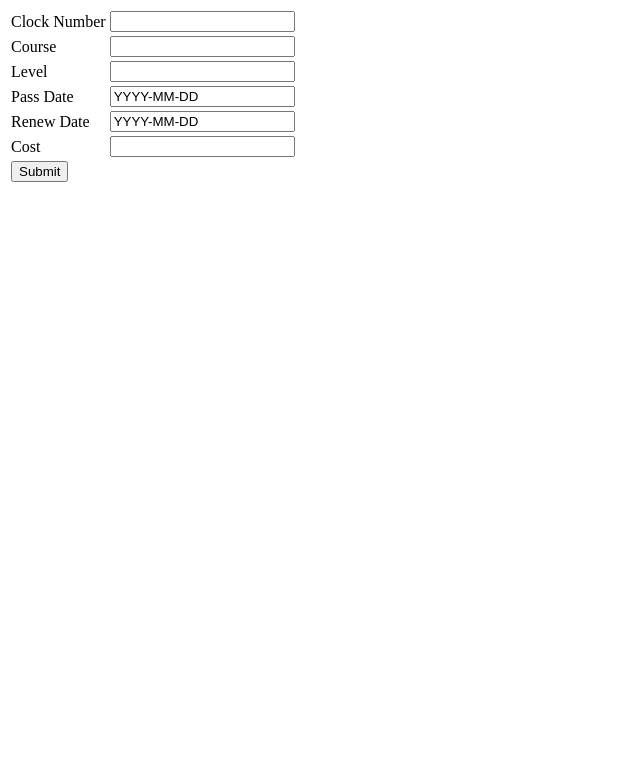
After one commit to Jack-D1/Training-List, a PHP site: page /addTraining.php in a window 1280 px wide. The commit adds this page. Shown: the top 783 px of the page, without its empty margins (0-640 px from the left). Run offline with PHP 8.4, Linux system fonts and the light colour scheme.

Commit message:
Added Training Addition Ability

```diff
--- a/AddEmployee.php
+++ b/AddEmployee.php
@@ -1,6 +1,5 @@
 <?php
 include("check.php");
-include("connection.php");
 ?>
 
 <!DOCTYPE html>
--- a/UserAddingPage.php
+++ b/UserAddingPage.php
@@ -67,7 +67,7 @@ include("check.php");
 
         if (name) {
             $.ajax({
-                type: 'post',
+                //type: 'post',
                 url: 'checkuname.php',
                 data: {
                     user_name: name,
--- /dev/null
+++ b/addTraining.php
@@ -0,0 +1,96 @@
+<?php
+include("connection.php");
+?>
+
+<html xmlns="http://www.w3.org/1999/xhtml">
+<head>
+    <title>Add Training</title>
+</head>
+<body>
+    <form method="post" onsubmit="addTrain();">
+        <table>
+            <tr>
+                <td>Clock Number</td>
+                <td>
+                    <input type="text" name="clockno" id="clock" value="" required />
+                </td>
+            </tr>
+            <tr>
+                <td>Course</td>
+                <td>
+                    <input type="text" name="course" id="course" value="" required />
+                </td>
+            </tr>
+            <tr>
+            <td>Level</td>
+                <td>
+                    <input type="text" name="level" id="level" value="" required />
+                </td>
+            </tr>
+            <tr>
+                <td>Pass Date</td>
+                <td>
+                    <input type="text" name="passdate" id="passdate" value="YYYY-MM-DD" required />
+                </td>
+            </tr>
+            <tr>
+                <td>Renew Date</td>
+                <td>
+                    <input type="text" name="rendate" id="rendate" value="YYYY-MM-DD" required />
+                </td>
+            </tr>
+            <tr>
+                <td>Cost</td>
+                <td>
+                    <input type="text" name="cost" id="cost" value="" required />
+                </td>
+            </tr>
+            <tr>
+                <td>
+                    <input type="submit" id="name" value="Submit" />
+                </td>
+            </tr>
+        </table>
+    </form>
+</body>
+</html>
+
+<script type="text/javascript" src="jquery.min.js"></script>
+
+
+<script type="text/javascript">
+
+
+    function addTrain() {
+        event.preventDefault();
+        var clock = document.getElementById("clock").value;
+        var course = document.getElementById("course").value;
+        var level = document.getElementById("level").value;
+        var passdate = document.getElementById("passdate").value;
+        var rendate = document.getElementById("rendate").value;
+        var cost = document.getElementById("cost").value;
+        $.ajax({
+            type: 'post',
+            url: 'train.php',
+            data: {
+                Clock: clock,
+                Course: course,
+                Level: level,
+                PassDate: passdate,
+                RenDate: rendate,
+                Cost: cost,
+            }
+        });
+
+        alert("Course " + course + " added to employee with Clock Number:" + clock);
+
+        document.getElementById("clock").value = "";
+        document.getElementById("course").value = "";
+        document.getElementById("level").value = "";
+        document.getElementById("passdate").value = "";
+        document.getElementById("rendate").value = "";
+        document.getElementById("cost").value = "";
+        return true;
+    }
+
+</script>
--- a/employees.php
+++ b/employees.php
@@ -8,13 +8,16 @@ if ($_SESSION['UserID'] > 2){
     $deptEmployees = mysqli_query($connection, "SELECT * FROM employee WHERE Department = '$dept'");
     echo "<h3> ". $dept ." Department Employees</h3>";
     echo "<table>";
-    echo "<tr><td><b>Name</b></td><td><b>Training</b></td></tr>";
+    echo "<tr><td><b>Name</b></td><td><b>Clock No</b></td><td><b>Training</b></td></tr>";
     while ($employees = mysqli_fetch_assoc($deptEmployees)){
         echo"<tr>";
             echo "<td>" . $employees['Name'] . "</td>";
+            echo "<td>".$employees['ClockNo']."</td>";
             echo '<td><a href = "training.php?clock='.$employees['ClockNo'].'">View training</a></td>';
         echo"</tr>";
     }
     echo "</table>";
 }
+echo '<h3>Add Training</h3>
+    <iframe src="addTraining.php" frameborder="0" height=220>Your browser does not support iFrames. Please use another browser</iframe>';
 ?>
```
Also changed, not shown: admin.php (+13 -3 lines), home.php (+10 -4 lines), train.php (added, +18 -0 lines).
